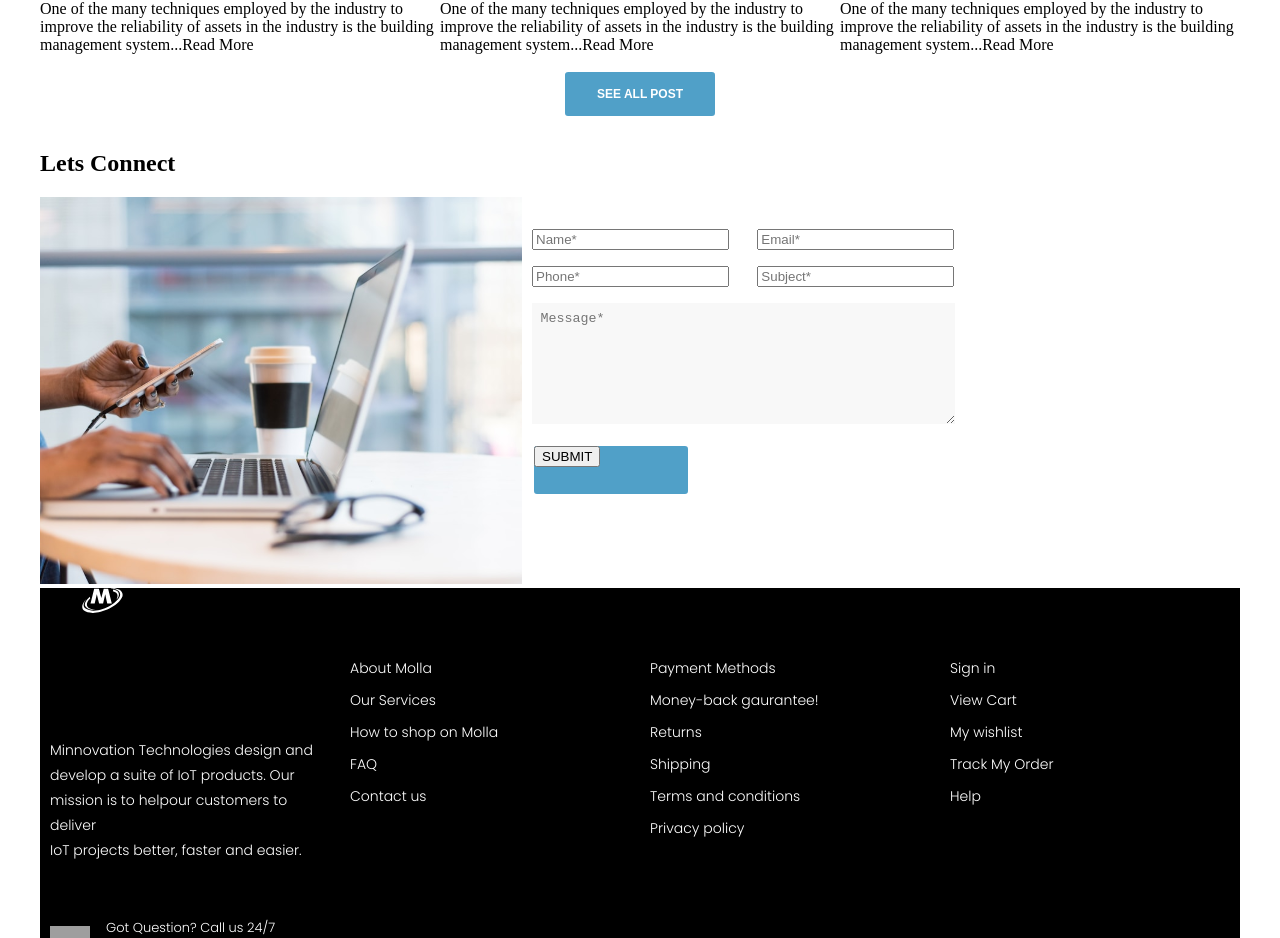
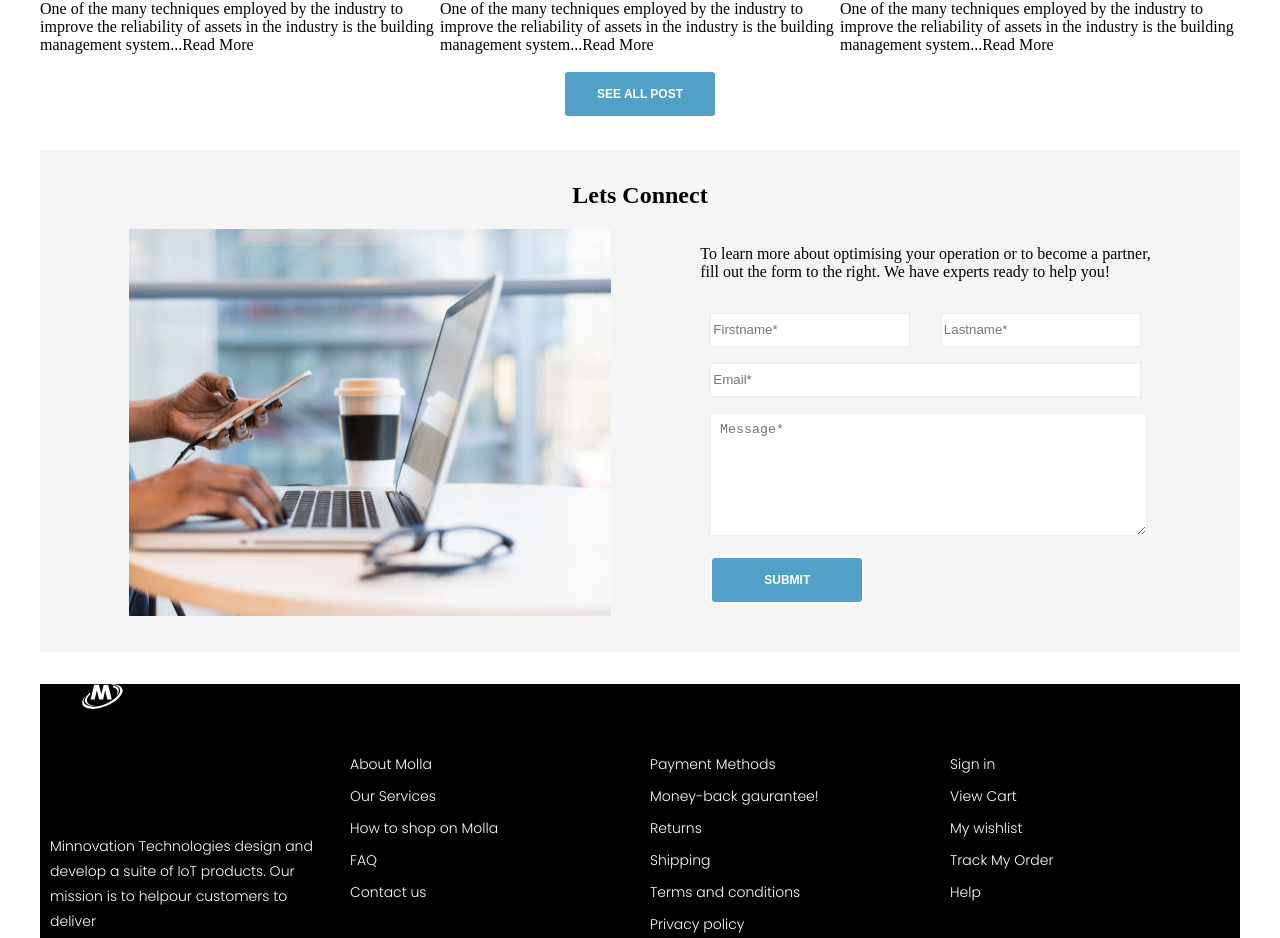
Before and after one commit to Adhish-Ullasan/minnovation-technologies, a React (Create React App) app: page / in a window 1280 px wide. Shown: the part 3484-4422 px from the top of the page. Built offline with nearby package versions, Linux system fonts and the light colour scheme; grey boxes are pictures that could not be loaded.

Commit message:
complete connect section

```diff
--- a/src/App.css
+++ b/src/App.css
@@ -276,11 +276,14 @@ a {
 .formDetails {
 
   display: flex;
+  justify-content: space-evenly;
 }
 
 .primaryInput {
 
     width: 100%;
+    border: 1px solid rgba(0, 0, 0, 0.074);
+    min-height: 30px;
 }
 
 
@@ -303,17 +306,27 @@ form {
 }
 
 #textarea {
-
+    margin-top: 1rem;
     margin-bottom: 1rem;
     width: 100%;
     padding-top: 8px;
     padding-bottom: 8px;
     min-height: 28px;
-    border: 1px solid var(--secondary-color);
-    background-color: #f8f8f8
+    border: 1px solid rgba(0, 0, 0, 0.059);
 }
 
 #textarea::placeholder {
     position: absolute;
     left: 2%;
 }
+
+#connect h2 {
+  text-align: center;
+  padding-top: 2rem;
+}
+
+#connect > div {
+  background: whitesmoke;
+  margin-bottom: 2rem;
+  padding-bottom: 2rem;
+}
--- a/src/components/Connectform.jsx
+++ b/src/components/Connectform.jsx
@@ -11,23 +11,19 @@ const ConnectForm = () => {
                         <img src="/images/home/connect.svg" alt="" />
                     </div>
                     <div>
+                        <p>To learn more about optimising your operation or to become a partner, <br />fill out the form to the right. We have experts ready to help you!</p>
                         <form action="./users" method="post">
                             <div>
                                 <div>
-                                <div>
-                                    <input className="primaryInput" type="text" placeholder="Name*" />
+                                    <div>
+                                        <input className="primaryInput" type="text" placeholder="Firstname*" />
+                                    </div>
+                                    <div>
+                                        <input className="primaryInput" type="text" placeholder="Lastname*" />
+                                    </div>
                                 </div>
                                 <div>
                                     <input className="primaryInput" type="text" placeholder="Email*" />
-                                </div>
-                                </div>
-                                <div>
-                                <div>
-                                    <input className="primaryInput" type="text" placeholder="Phone*" />
-                                </div>
-                                <div>
-                                    <input className="primaryInput" type="text" placeholder="Subject*" />
-                                </div>
                                 </div>
                             </div>
                             <div>
@@ -40,9 +36,9 @@ const ConnectForm = () => {
                                 defaultValue={""}
                                 />
                             </div>
-                            <div className="primaryButton">
+                            <div>
                                 <div>
-                                <button>
+                                <button  className="primaryButton">
                                     SUBMIT
                                 </button>
                                 </div>
```
